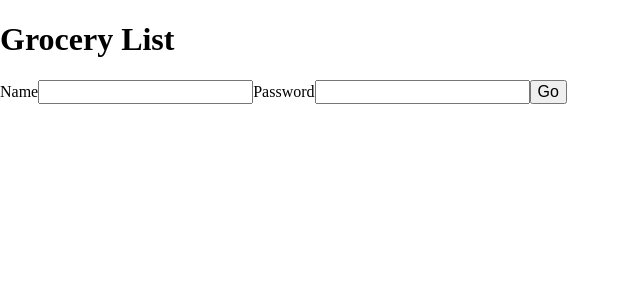
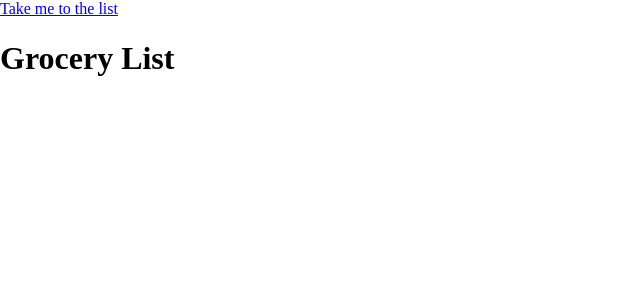
Before and after one commit to DeanGilewicz/grocery-list-react, a React (Create React App) app: page /grocerylist/1 in a window 1280 px wide. Shown: the top 300 px of the page, without its empty margins (0-640 px from the left). Built offline with nearby package versions, Linux system fonts and the light colour scheme.

Commit message:
router - set up root route to be login and main app route

```diff
--- a/src/components/App.js
+++ b/src/components/App.js
@@ -1,13 +1,12 @@
 import React, { Component } from 'react';
 import Header from './Header';
-import Login from './Login';
 
 class App extends Component {
   render() {
     return (
       <div className="App">
         <Header tagline="Grocery List" />
-        <Login />
+
       </div>
     );
   }
--- /dev/null
+++ b/src/components/NotFound.js
@@ -0,0 +1,7 @@
+import React from 'react';
+
+const NotFound = (props) => {
+	return <h1>Oops nothing here!</h1>
+}
+
+export default NotFound;
--- a/src/index.js
+++ b/src/index.js
@@ -1,9 +1,39 @@
 import React from 'react';
 import ReactDOM from 'react-dom';
+import { BrowserRouter, Route, Switch } from 'react-router-dom';
+
 import './css/normalize.css';
 import './css/index.css';
+
+import Login from './components/Login';
 import App from './components/App';
+import NotFound from './components/NotFound';
 // import registerServiceWorker from './registerServiceWorker';
 
-ReactDOM.render(<App />, document.getElementById('root'));
+const Root = () => {
+	return (
+		<BrowserRouter>
+			<div>
+				<a href="/grocerylist/groceries">Take me to the list</a>
+				<Switch>
+					<Route
+						exact
+						path="/"
+						component={Login}
+					/>
+					<Route
+						exact
+						path="/grocerylist/:groceryListId"
+						// render={ (match) => <nameOfComponent /> }
+						component={App}
+					/>
+					<Route component={NotFound} />
+				</Switch>
+			</div>
+		</BrowserRouter>
+	)
+}
+
+
+ReactDOM.render(<Root />, document.getElementById('root'));
 // registerServiceWorker();
```
